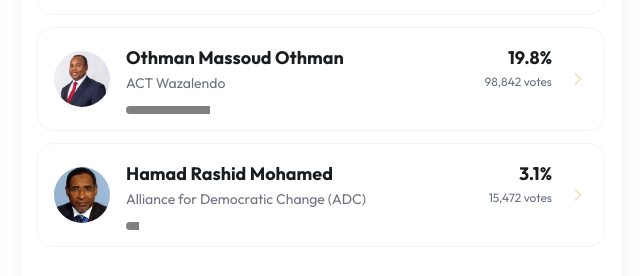
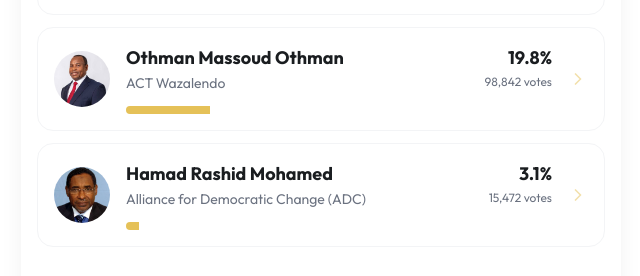
Before and after one commit to chamayma/zec-app, a React (Vite) app: page /zec-app/results in a window 1280 px wide. Shown: the part 860-1136 px from the top of the page, without its empty margins (319-959 px from the left). Built offline with nearby package versions, Linux system fonts and the light colour scheme.

Commit message:
eleven push

```diff
--- a/src/views/ResultsDashboard.jsx
+++ b/src/views/ResultsDashboard.jsx
@@ -29,7 +29,7 @@ export default function ResultsDashboard() {
       party: 'ACT Wazalendo',
       votes: '98,842',
       percentage: 19.8,
-      color: 'var(--color-secondary)',
+      color: 'var(--color-primary)',
       img: othmanImg
     },
     {
@@ -37,7 +37,7 @@ export default function ResultsDashboard() {
       party: 'Alliance for Democratic Change (ADC)',
       votes: '15,472',
       percentage: 3.1,
-      color: 'var(--color-secondary)',
+      color: 'var(--color-primary)',
       img: hamadImg
     }
   ];
```
